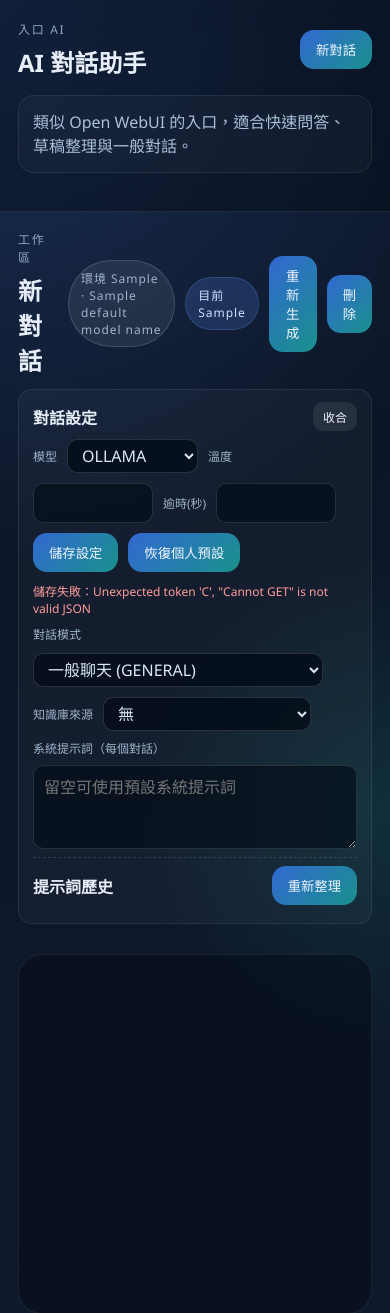
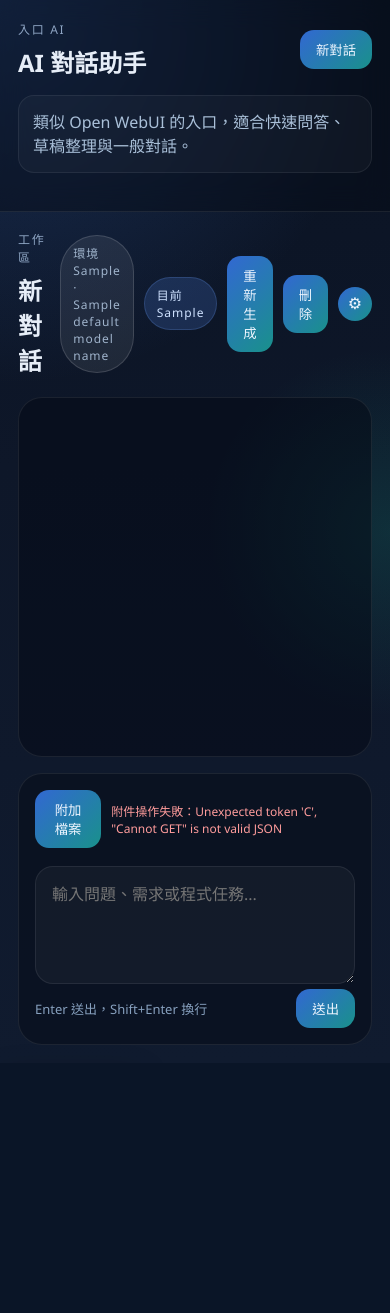
Before and after one commit to kaiyo12914-ai/AI_PROJECT, a Django app: template webapps/chatbotui/templates/chatbotui/index.html in a window 390 px wide. Shown: the top 1313 px of the page. After the commit the page ends 1045 px from the top, so only its background shows below. Run offline with Django 3.2, Linux system fonts and the light colour scheme; the template is opened without the code that fills it: most values are stand-ins (such as "Sample title", 1, 10 or a date in 2020).

Commit message:
chatbotui: settings icon UI, model dropdowns, and INT-safe fallback policy

```diff
--- a/webapps/chatbotui/static/chatbotui/css/index.css
+++ b/webapps/chatbotui/static/chatbotui/css/index.css
@@ -118,6 +118,7 @@ body {
   flex-direction: column;
   min-width: 0;
   padding: 24px;
+  position: relative;
 }
 
 .workspace-meta {
@@ -132,10 +133,32 @@ body {
   padding: 12px 14px;
   border-radius: 14px;
   border: 1px solid rgba(255, 255, 255, 0.08);
-  background: rgba(255, 255, 255, 0.03);
+  background: rgba(14, 26, 44, 0.98);
+  box-shadow: 0 16px 40px rgba(0, 0, 0, 0.4);
   display: flex;
   flex-direction: column;
   gap: 8px;
+  position: absolute;
+  right: 24px;
+  top: 76px;
+  z-index: 15;
+  width: min(760px, calc(100% - 48px));
+  max-height: calc(100vh - 220px);
+  overflow: auto;
+}
+
+.config-icon-btn {
+  width: 34px;
+  height: 34px;
+  min-width: 34px;
+  padding: 0;
+  border-radius: 999px;
+  font-size: 16px;
+  line-height: 1;
+  display: inline-flex;
+  align-items: center;
+  justify-content: center;
+  margin-left: 2px;
 }
 
 .config-head {
@@ -216,6 +239,10 @@ body {
 }
 
 .is-collapsed .config-body {
+  display: none;
+}
+
+.conversation-config.is-collapsed {
   display: none;
 }
 
@@ -609,6 +636,17 @@ button {
   .workspace {
     padding: 18px;
   }
+
+  .config-icon-btn {
+    margin-left: 0;
+  }
+
+  .conversation-config {
+    right: 18px;
+    top: 68px;
+    width: calc(100% - 36px);
+    max-height: calc(100vh - 180px);
+  }
 }
 
 .message-citations {
--- a/webapps/chatbotui/static/chatbotui/js/index.js
+++ b/webapps/chatbotui/static/chatbotui/js/index.js
@@ -150,8 +150,8 @@
       elements.conversationConfig.classList.toggle("is-collapsed", state.configCollapsed);
     }
     if (elements.toggleConfigBtn) {
-      elements.toggleConfigBtn.textContent = state.configCollapsed ? "展開" : "收合";
       elements.toggleConfigBtn.setAttribute("aria-expanded", state.configCollapsed ? "false" : "true");
+      elements.toggleConfigBtn.setAttribute("title", state.configCollapsed ? "Open settings" : "Close settings");
     }
     try {
       localStorage.setItem(CONFIG_COLLAPSE_KEY, state.configCollapsed ? "1" : "0");
@@ -353,30 +353,80 @@
   }
 
   let ollamaModels = [];
+  let lmStudioModels = [];
+  const googleModels = String(document.body.dataset.modelGoogleOptions || "")
+    .split("|")
+    .map((x) => String(x || "").trim())
+    .filter(Boolean);
+  const openaiModels = String(document.body.dataset.modelOpenaiOptions || "")
+    .split("|")
+    .map((x) => String(x || "").trim())
+    .filter(Boolean);
+
+  function supportsModelNameSelection(modelType) {
+    const t = String(modelType || "").toUpperCase();
+    return t === "OLLAMA" || t === "LM_STUDIO" || t === "GOOGLE" || t === "OPENAI";
+  }
+
+  function fillModelNameSelect(models, selectedValue) {
+    if (!elements.modelNameSelect) return;
+    const list = Array.isArray(models) ? models.filter(Boolean) : [];
+    elements.modelNameSelect.innerHTML = "";
+    list.forEach(function (m) {
+      const opt = document.createElement("option");
+      opt.value = m;
+      opt.textContent = m;
+      elements.modelNameSelect.appendChild(opt);
+    });
+    if (list.includes(selectedValue)) {
+      elements.modelNameSelect.value = selectedValue;
+    } else if (list.length > 0) {
+      elements.modelNameSelect.value = list[0];
+    } else {
+      elements.modelNameSelect.value = "";
+    }
+  }
+
   async function loadOllamaModels() {
     try {
       const data = await apiFetch(`/chatbotui/ollama/tags/`, { method: "GET" });
       if (data && data.models) {
         ollamaModels = data.models;
-        if (elements.modelNameSelect) {
-          const currentVal = elements.modelNameSelect.value;
-          elements.modelNameSelect.innerHTML = "";
-          ollamaModels.forEach(m => {
-            const opt = document.createElement("option");
-            opt.value = m;
-            opt.textContent = m;
-            elements.modelNameSelect.appendChild(opt);
-          });
-          if (ollamaModels.includes(currentVal)) {
-            elements.modelNameSelect.value = currentVal;
-          } else if (ollamaModels.length > 0) {
-            elements.modelNameSelect.value = ollamaModels[0];
-          }
-        }
       }
     } catch (e) {
       console.warn("Failed to load OLLAMA models", e);
     }
+  }
+
+  async function loadLmStudioModels() {
+    try {
+      const data = await apiFetch(`/chatbotui/lmstudio/models/`, { method: "GET" });
+      if (data && data.models) {
+        lmStudioModels = data.models;
+      }
+    } catch (e) {
+      console.warn("Failed to load LM_STUDIO models", e);
+    }
+  }
+
+  async function ensureModelOptionsForType(modelType) {
+    const t = String(modelType || "").toUpperCase();
+    const fallback = resolveModelName(t);
+    if (t === "GOOGLE") {
+      return googleModels.length ? googleModels : (fallback ? [fallback] : []);
+    }
+    if (t === "OPENAI") {
+      return openaiModels.length ? openaiModels : (fallback ? [fallback] : []);
+    }
+    if (t === "OLLAMA") {
+      if (!ollamaModels.length) await loadOllamaModels();
+      return ollamaModels.length ? ollamaModels : (fallback ? [fallback] : []);
+    }
+    if (t === "LM_STUDIO") {
+      if (!lmStudioModels.length) await loadLmStudioModels();
+      return lmStudioModels.length ? lmStudioModels : (fallback ? [fallback] : []);
+    }
+    return [];
   }
 
   async function saveConversationConfig(options) {
@@ -727,9 +777,17 @@
       elements.modelTypeSelect.disabled = state.sending;
     }
     if (elements.modelNameSelect) {
-      if (current && current.model_type === "OLLAMA") {
+      if (current && supportsModelNameSelection(current.model_type)) {
         elements.modelNameSelect.style.display = "inline-block";
-        elements.modelNameSelect.value = current.model_name || "";
+        const mt = String(current.model_type).toUpperCase();
+        const sourceModels = mt === "LM_STUDIO"
+          ? lmStudioModels
+          : mt === "OLLAMA"
+            ? ollamaModels
+            : mt === "GOOGLE"
+              ? googleModels
+              : openaiModels;
+        fillModelNameSelect(sourceModels, current.model_name || resolveModelName(current.model_type));
       } else {
         elements.modelNameSelect.style.display = "none";
       }
@@ -945,11 +1003,13 @@
     regenerateReply().catch(handleUiError);
   });
   if (elements.modelTypeSelect) {
-    elements.modelTypeSelect.addEventListener("change", function () {
+    elements.modelTypeSelect.addEventListener("change", async function () {
       const selectedType = elements.modelTypeSelect.value;
       let selectedName = "";
-      if (selectedType === "OLLAMA") {
+      if (supportsModelNameSelection(selectedType)) {
+        const options = await ensureModelOptionsForType(selectedType);
         elements.modelNameSelect.style.display = "inline-block";
+        fillModelNameSelect(options, resolveModelName(selectedType));
         selectedName = elements.modelNameSelect.value;
       } else {
         elements.modelNameSelect.style.display = "none";
@@ -1093,9 +1153,10 @@
 
   async function bootstrap() {
     try {
-      state.configCollapsed = localStorage.getItem(CONFIG_COLLAPSE_KEY) === "1";
+      const stored = localStorage.getItem(CONFIG_COLLAPSE_KEY);
+      state.configCollapsed = stored === null ? true : stored === "1";
     } catch (_err) {
-      state.configCollapsed = false;
+      state.configCollapsed = true;
     }
     setConfigCollapsed(state.configCollapsed);
 
@@ -1108,6 +1169,7 @@
     await loadPromptHistory(state.activeId);
     await loadConversationAttachments(state.activeId);
     await loadOllamaModels();
+    await loadLmStudioModels();
     render();
   }
 
--- a/webapps/chatbotui/templates/chatbotui/index.html
+++ b/webapps/chatbotui/templates/chatbotui/index.html
@@ -20,6 +20,8 @@
   data-model-name="{{ default_model_name }}"
   data-model-google="{{ google_model_name }}"
   data-model-openai="{{ openai_model_name }}"
+  data-model-google-options="{{ google_model_options }}"
+  data-model-openai-options="{{ openai_model_options }}"
   data-model-ollama="{{ ollama_model_name }}"
   data-model-lmstudio="{{ lm_studio_model_name }}"
   data-default-temperature="{{ default_temperature }}"
@@ -51,13 +53,13 @@
           <span id="modelBadge" class="model-badge">目前 {{ default_model_type }}</span>
           <button id="regenBtn" type="button">重新生成</button>
           <button id="clearChatBtn" type="button">刪除</button>
+          <button id="toggleConfigBtn" type="button" class="config-icon-btn" aria-expanded="false" aria-controls="configBody" aria-label="Settings" title="Settings">&#9881;</button>
         </div>
       </header>
 
-      <section id="conversationConfig" class="conversation-config">
+      <section id="conversationConfig" class="conversation-config is-collapsed">
         <div class="config-head">
           <strong>對話設定</strong>
-          <button id="toggleConfigBtn" type="button" class="config-toggle-btn" aria-expanded="true">收合</button>
         </div>
         <div id="configBody" class="config-body">
           <div class="config-row">
--- a/webapps/chatbotui/urls.py
+++ b/webapps/chatbotui/urls.py
@@ -19,4 +19,5 @@ urlpatterns = [
     path("chat/regenerate/", views.api_chat_regenerate, name="chat_regenerate"),
     path("chat/resend/", views.api_chat_resend, name="chat_resend"),
     path("ollama/tags/", views.api_ollama_tags, name="ollama_tags"),
+    path("lmstudio/models/", views.api_lm_studio_models, name="lm_studio_models"),
 ]
```
Also changed, not shown: webapps/chatbotui/views.py (+58 -2 lines), webapps/llm/llm_factory.py (+24 -3 lines).
